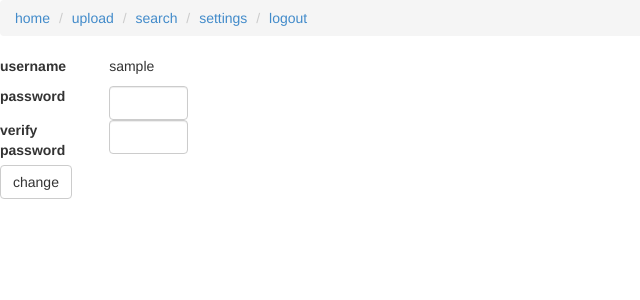
After one commit to yupeng0921/account_tracking, a Flask app: page /settings in a window 1280 px wide. The commit adds this page. Shown: the top 300 px of the page, without its empty margins (0-640 px from the left). Run offline with Flask 2, Linux system fonts and the light colour scheme; the visitor is signed in with stand-in values (Sample User, id 1); parts of the project's set-up code (start-up, migrations or seed data) failed here and were passed over; some libraries are stand-ins or nearby versions.

Commit message:
can change password

```diff
--- a/account_op.py
+++ b/account_op.py
@@ -414,6 +414,9 @@ def get_raw_user(username):
 def set_raw_user(username, password_md5):
     user_collection.insert({'_id': username, 'password_md5': password_md5})
 
+def update_raw_user(username, password_md5):
+    user_collection.update({'_id': username}, {'password_md5': password_md5})
+
 def delete_raw_user(username):
     user_collection.remove({'_id': username})
 
--- a/server.py
+++ b/server.py
@@ -16,7 +16,7 @@ from flask.ext.login import LoginManager , login_required , UserMixin , login_us
 
 from account_op import get_search_op, do_search, get_columns, set_columns, get_scripts, generate_csv, update_profile, \
     get_profile, upload_script, delete_script, do_search_and_run_script, get_script_body_by_name, AccountLines, \
-    get_primary_name, get_versions, get_version, get_raw_user, set_raw_user, get_all_usernames, delete_raw_user
+    get_primary_name, get_versions, get_version, get_raw_user, set_raw_user, get_all_usernames, delete_raw_user, update_raw_user
 
 current_file_full_path = os.path.split(os.path.realpath(__file__))[0]
 with open(os.path.join(current_file_full_path, 'conf.yaml'), 'r') as f:
@@ -51,18 +51,10 @@ class User(UserMixin):
         return self.active
 
 class UsersRepository():
-    def __init__(self, admin_user):
-        self.admin_user = admin_user
     def get_user_by_name(self, username):
-        if username == self.admin_user.username:
-            return self.admin_user
-        else:
-            return self.get_user_from_db(username)
+        return self.get_user_from_db(username)
     def get_user_by_id(self, userid):
-        if userid == self.admin_user.username:
-            return self.admin_user
-        else:
-            return self.get_user_from_db(userid)
+        return self.get_user_from_db(userid)
     # assume username and userid are the same value
     def get_user_from_db(self, name_or_id):
         raw_user = get_raw_user(name_or_id)
@@ -77,8 +69,11 @@ with open(login_file) as f:
 admin_username = login_profile['admin_username']
 admin_password = unicode(login_profile['admin_password'])
 admin_password_md5 = hashlib.md5(admin_password).hexdigest()
-admin_user = User(admin_username, admin_password_md5, admin_username)
-users_repository = UsersRepository(admin_user)
+try:
+    set_raw_user(admin_username, admin_password_md5)
+except Exception, e:
+    pass
+users_repository = UsersRepository()
 
 @login_manager.user_loader
 def load_user(userid):
@@ -385,6 +380,21 @@ def users_management():
         return redirect(url_for('users_management'))
     usernames = get_all_usernames()
     return render_template('users.html', usernames=usernames, user=current_user)
+
+@app.route('/settings', methods=['GET', 'POST'])
+@login_required
+def settings():
+    if request.method == 'POST':
+        username = current_user.username
+        password = request.form['password_text']
+        verify_password = request.form['verify_password_text']
+        if password != verify_password:
+            return 'password inconsistent'
+        password_md5 = hashlib.md5(password).hexdigest()
+        update_raw_user(username, password_md5)
+        return redirect(url_for('settings'))
+    return render_template('settings.html', user=current_user)
+
 if __name__ == '__main__':
     app.debug = True
     app.run(host='0.0.0.0', port=80)
--- a/templates/base.html
+++ b/templates/base.html
@@ -24,6 +24,7 @@
 		<li><a id="history_tab" name="history_tab" href="/history">history</a></li>
 		<li><a id="users_tab" name="users_tab" href="/users">users</a></li>
 		{% endif %}
+		<li><a id="settings_tab" name="settings_tab" href="/settings">settings</a></li>
 		<li><a id="logout_tab" name="logout_tab" href="/logout">logout</a></li>
 	  </ol>
 	</div>
--- /dev/null
+++ b/templates/settings.html
@@ -0,0 +1,34 @@
+{% extends "base.html" %}
+
+{% block title %}settings{% endblock %}
+
+{% block content %}
+<form role="form" action="" method="post">
+  <div class="row">
+	<div class="col-md-1">
+	  <label for="username">username</label>
+	</div>
+	<div class="col-md-1">
+	  <p id="username" name="username">{{user.username}}</p>
+	</div>
+  </div>
+  <div class="row">
+	<div class="col-md-1">
+	  <label for="password">password</label>
+	</div>
+	<div class="col-md-1">
+	  <input type="password" class="form-control" id="password_text" name="password_text">
+	</div>
+  </div>
+  <div class="row">
+	<div class="col-md-1">
+	  <label for="verify_password">verify password</label>
+	</div>
+	<div class="col-md-1">
+	  <input type="password" class="form-control" id="verify_password_text" name="verify_password_text">
+	</div>
+  </div>
+  <button type="submit" class="btn btn-default" id="change_password_submit" name="change_password_submit">change</button>
+</form>
+
+{% endblock %}
```
